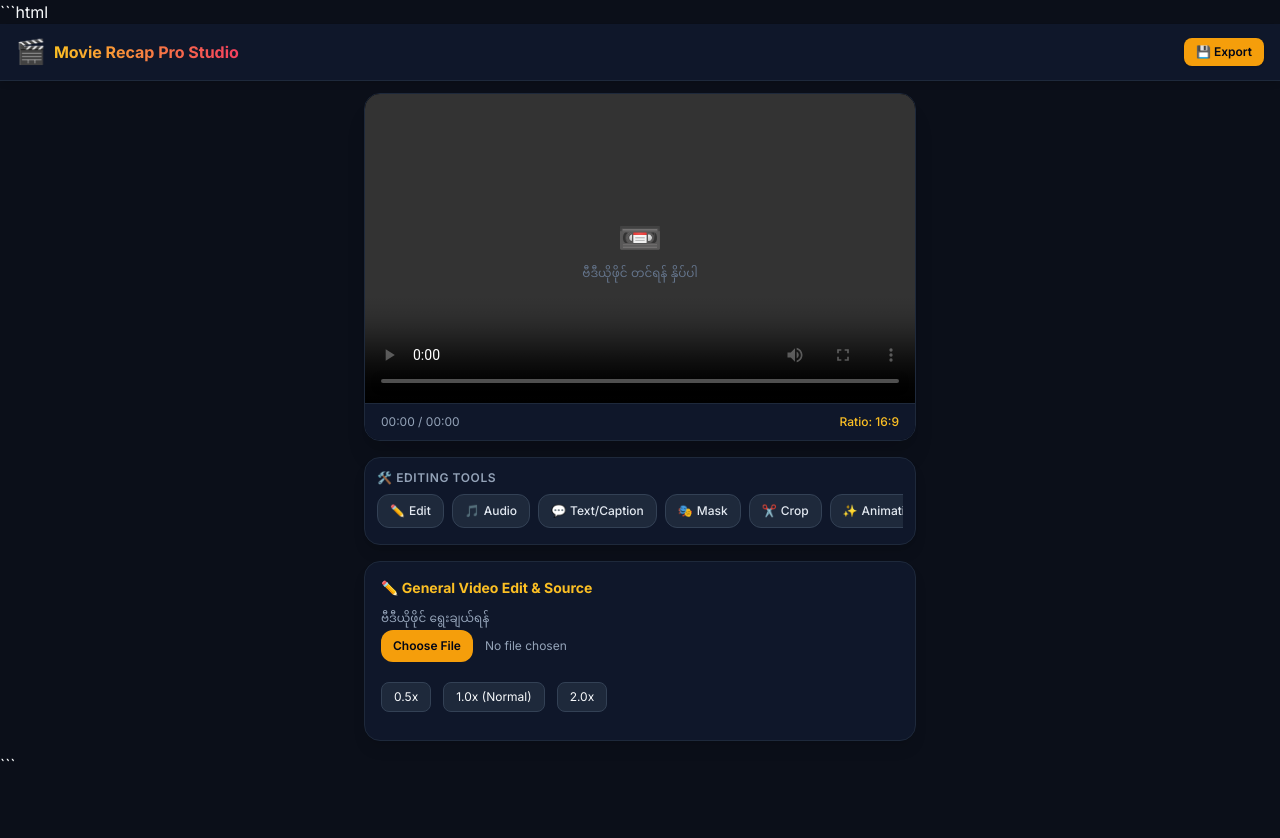
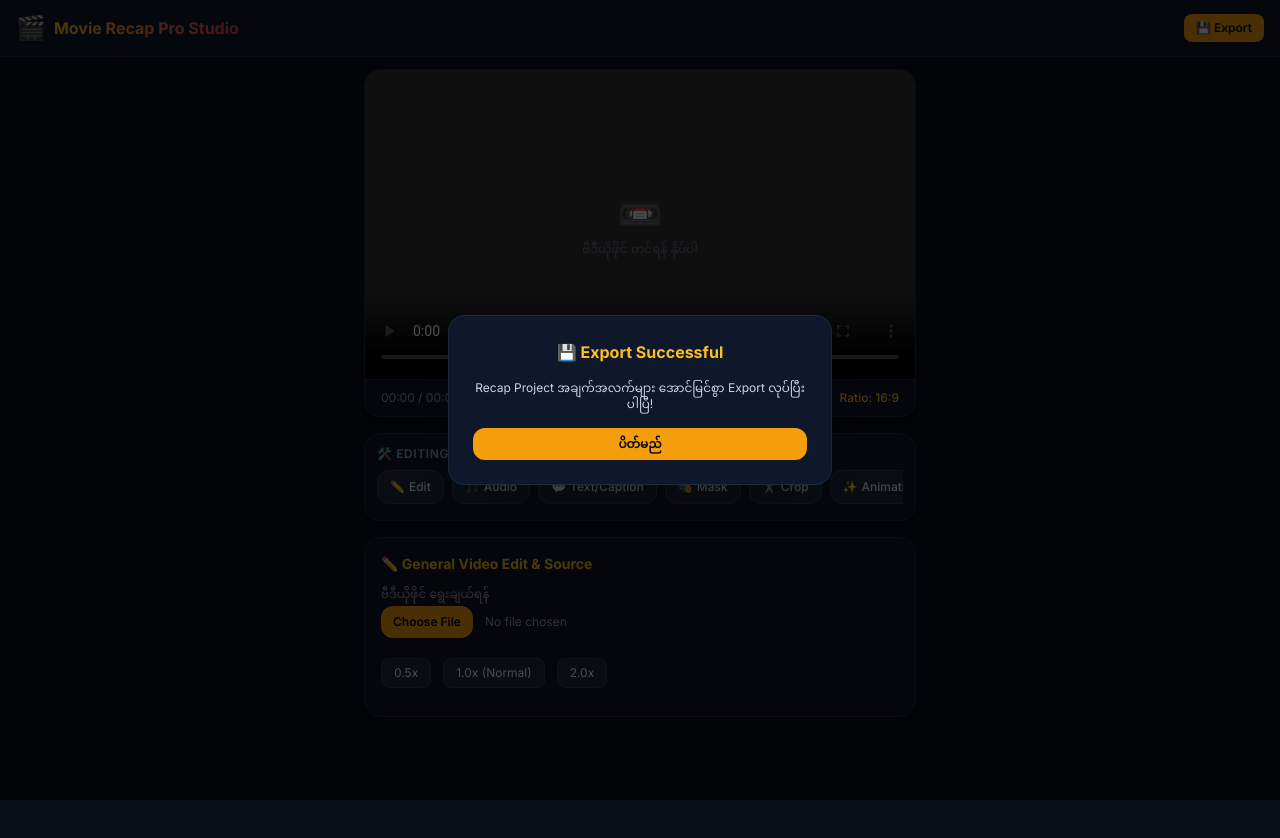
Before and after one commit to kanpwint773-del/Myanmar_Recap_App2, a plain HTML site: page index.html in a window 1280 px wide. Both pictures are taken after a click on the button "💾 Export". Drawn offline with nearby package versions, Linux system fonts and the light colour scheme; a web font is replaced by a local one.

Commit message:
Update index.html

````diff
--- a/index.html
+++ b/index.html
@@ -1,4 +1,4 @@
-```html
+
 <!DOCTYPE html>
 <html lang="my">
 <head>
@@ -13,7 +13,6 @@
             background-color: #0b0f19;
             color: #f8fafc;
         }
-        /* Custom scrollbar for horizontal toolbars */
         ::-webkit-scrollbar {
             height: 4px;
             width: 4px;
@@ -29,7 +28,6 @@
 </head>
 <body class="min-h-screen pb-24">
 
-    <!-- Header -->
     <header class="bg-slate-900 border-b border-slate-800 sticky top-0 z-50 px-4 py-3 flex items-center justify-between shadow-md">
         <div class="flex items-center space-x-2">
             <span class="text-2xl">🎬</span>
@@ -59,14 +57,12 @@
                 </div>
             </div>
 
-            <!-- Timeline / Playback bar info -->
             <div class="px-4 py-2.5 bg-slate-900 border-t border-slate-800 flex items-center justify-between text-xs text-slate-400">
                 <span id="currentTimeDisplay">00:00 / 00:00</span>
                 <span id="aspectRatioLabel" class="text-amber-400 font-medium">Ratio: 16:9</span>
             </div>
         </section>
 
-        <!-- Main Editing Tools Toolbar (Scrollable) -->
         <section class="bg-slate-900 border border-slate-800 rounded-2xl p-3 shadow-lg">
             <p class="text-xs font-semibold text-slate-400 mb-2 uppercase tracking-wider">🛠️ Editing Tools</p>
             <div class="flex space-x-2 overflow-x-auto pb-1 text-xs">
@@ -83,7 +79,6 @@
             </div>
         </section>
 
-        <!-- Dynamic Control Panels -->
         <div id="controlPanels" class="bg-slate-900 border border-slate-800 rounded-2xl p-4 shadow-lg min-h-[180px]">
 
             <!-- 1. Edit Panel -->
@@ -195,7 +190,6 @@
 
     </main>
 
-    <!-- App Script Logic -->
     <script>
         const videoInput = document.getElementById('videoInput');
         const videoPlayer = document.getElementById('videoPlayer');
@@ -305,15 +299,22 @@
             videoPlaceholder.style.display = 'flex';
             document.getElementById('overlayTextDisplay').innerText = '';
             document.getElementById('stickerDisplay').innerText = '';
-            alert("လက်ရှိ ဗီဒီယိုဖိုင်ကို ဖျက်လိုက်ပါပြီ။");
         }
 
         // Export
         function exportProject() {
-            alert("Recap Project အချက်အလက်များ အောင်မြင်စွာ Export လုပ်ပြီးပါပြီ!");
+            const msg = document.createElement('div');
+            msg.className = 'fixed inset-0 bg-black/70 flex items-center justify-center z-50 p-4';
+            msg.innerHTML = `
+                <div class="bg-slate-900 border border-slate-800 p-6 rounded-2xl max-w-sm w-full text-center space-y-4 shadow-2xl">
+                    <p class="text-amber-400 font-bold text-base">💾 Export Successful</p>
+                    <p class="text-xs text-slate-300">Recap Project အချက်အလက်များ အောင်မြင်စွာ Export လုပ်ပြီးပါပြီ!</p>
+                    <button onclick="this.parentElement.parentElement.remove()" class="w-full bg-amber-500 text-slate-950 font-semibold py-2 rounded-xl text-xs">ပိတ်မည်</button>
+                </div>
+            `;
+            document.body.appendChild(msg);
         }
     </script>
 
 </body>
 </html>
-```
````
